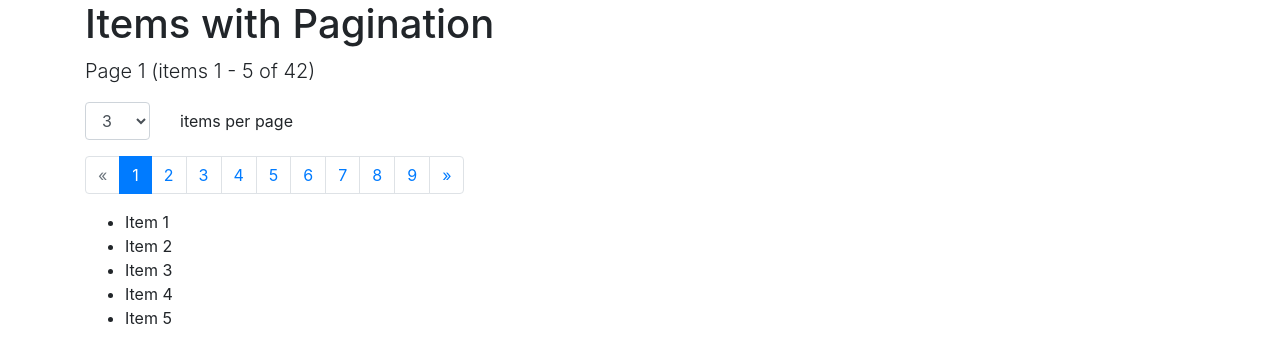
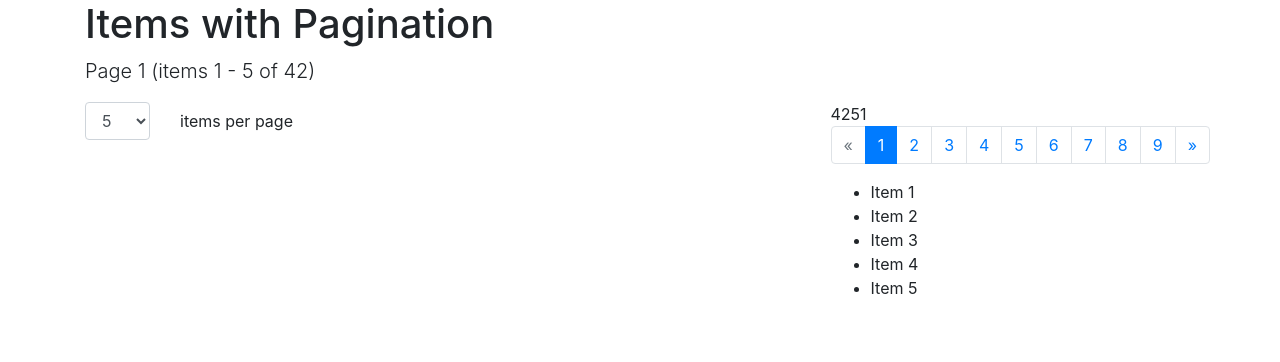
Before and after one commit to mate-academy/react_pagination, a React (Create React App) app: page / in a window 1280 px wide. Shown: the top 362 px of the page. Built offline with nearby package versions, Linux system fonts and the light colour scheme.

Commit message:
pagination component

```diff
--- a/src/App.tsx
+++ b/src/App.tsx
@@ -1,18 +1,27 @@
-import React from 'react';
+import React, { useState } from 'react';
 import './App.css';
 import { getNumbers } from './utils';
+
+import { Pagination } from './components/Pagination';
 
 // eslint-disable-next-line @typescript-eslint/no-unused-vars
 const items = getNumbers(1, 42)
   .map(n => `Item ${n}`);
 
 export const App: React.FC = () => {
+  const [itemsPerPage, setItemsPerPage] = useState('5');
+
+  const getPerPage = (event: React.ChangeEvent<HTMLSelectElement>) => {
+    event.preventDefault();
+    setItemsPerPage(event.target.value);
+  };
+
   return (
     <div className="container">
       <h1>Items with Pagination</h1>
 
       <p className="lead" data-cy="info">
-        Page 1 (items 1 - 5 of 42)
+        {`Page 1 (items 1 - 5 of ${items.length})`}
       </p>
 
       <div className="form-group row">
@@ -21,6 +30,8 @@ export const App: React.FC = () => {
             data-cy="perPageSelector"
             id="perPageSelector"
             className="form-control"
+            defaultValue={5}
+            onChange={getPerPage}
           >
             <option value="3">3</option>
             <option value="5">5</option>
@@ -32,65 +43,13 @@ export const App: React.FC = () => {
         <label htmlFor="perPageSelector" className="col-form-label col">
           items per page
         </label>
+
+        <Pagination
+          total={42}
+          perPage={+itemsPerPage}
+          currentPage={1}
+        />
       </div>
-
-      {/* Move this markup to Pagination */}
-      <ul className="pagination">
-        <li className="page-item disabled">
-          <a
-            data-cy="prevLink"
-            className="page-link"
-            href="#prev"
-            aria-disabled="true"
-          >
-            «
-          </a>
-        </li>
-        <li className="page-item active">
-          <a data-cy="pageLink" className="page-link" href="#1">1</a>
-        </li>
-        <li className="page-item">
-          <a data-cy="pageLink" className="page-link" href="#2">2</a>
-        </li>
-        <li className="page-item">
-          <a data-cy="pageLink" className="page-link" href="#3">3</a>
-        </li>
-        <li className="page-item">
-          <a data-cy="pageLink" className="page-link" href="#4">4</a>
-        </li>
-        <li className="page-item">
-          <a data-cy="pageLink" className="page-link" href="#5">5</a>
-        </li>
-        <li className="page-item">
-          <a data-cy="pageLink" className="page-link" href="#6">6</a>
-        </li>
-        <li className="page-item">
-          <a data-cy="pageLink" className="page-link" href="#7">7</a>
-        </li>
-        <li className="page-item">
-          <a data-cy="pageLink" className="page-link" href="#8">8</a>
-        </li>
-        <li className="page-item">
-          <a data-cy="pageLink" className="page-link" href="#9">9</a>
-        </li>
-        <li className="page-item">
-          <a
-            data-cy="nextLink"
-            className="page-link"
-            href="#next"
-            aria-disabled="false"
-          >
-            »
-          </a>
-        </li>
-      </ul>
-      <ul>
-        <li data-cy="item">Item 1</li>
-        <li data-cy="item">Item 2</li>
-        <li data-cy="item">Item 3</li>
-        <li data-cy="item">Item 4</li>
-        <li data-cy="item">Item 5</li>
-      </ul>
     </div>
   );
 };
--- a/src/components/Pagination/Pagination.tsx
+++ b/src/components/Pagination/Pagination.tsx
@@ -1 +1,101 @@
-export const Pagination = () => {};
+import React from 'react';
+
+type Props = {
+  total: number;
+  perPage: number;
+  currentPage: number;
+};
+
+export const Pagination: React.FC<Props> = ({
+  total,
+  perPage,
+  currentPage,
+}) => {
+  return (
+    <div className="ad">
+      <div>
+        {total}
+        {perPage}
+        {currentPage}
+      </div>
+
+      <div>
+        <ul className="pagination">
+          <li className="page-item disabled">
+            <a
+              data-cy="prevLink"
+              className="page-link"
+              href="#prev"
+              aria-disabled="true"
+            >
+              «
+            </a>
+          </li>
+          <li className="page-item active">
+            <a data-cy="pageLink" className="page-link" href="#1">
+              1
+            </a>
+          </li>
+          <li className="page-item">
+            <a data-cy="pageLink" className="page-link" href="#2">
+              2
+            </a>
+          </li>
+          <li className="page-item">
+            <a data-cy="pageLink" className="page-link" href="#3">
+              3
+            </a>
+          </li>
+          <li className="page-item">
+            <a data-cy="pageLink" className="page-link" href="#4">
+              4
+            </a>
+          </li>
+          <li className="page-item">
+            <a data-cy="pageLink" className="page-link" href="#5">
+              5
+            </a>
+          </li>
+          <li className="page-item">
+            <a data-cy="pageLink" className="page-link" href="#6">
+              6
+            </a>
+          </li>
+          <li className="page-item">
+            <a data-cy="pageLink" className="page-link" href="#7">
+              7
+            </a>
+          </li>
+          <li className="page-item">
+            <a data-cy="pageLink" className="page-link" href="#8">
+              8
+            </a>
+          </li>
+          <li className="page-item">
+            <a data-cy="pageLink" className="page-link" href="#9">
+              9
+            </a>
+          </li>
+          <li className="page-item">
+            <a
+              data-cy="nextLink"
+              className="page-link"
+              href="#next"
+              aria-disabled="false"
+            >
+              »
+            </a>
+          </li>
+        </ul>
+
+        <ul>
+          <li data-cy="item">Item 1</li>
+          <li data-cy="item">Item 2</li>
+          <li data-cy="item">Item 3</li>
+          <li data-cy="item">Item 4</li>
+          <li data-cy="item">Item 5</li>
+        </ul>
+      </div>
+    </div>
+  );
+};
```
Also changed, not shown: 1 other file (tests, documents, lock files or other folders).
